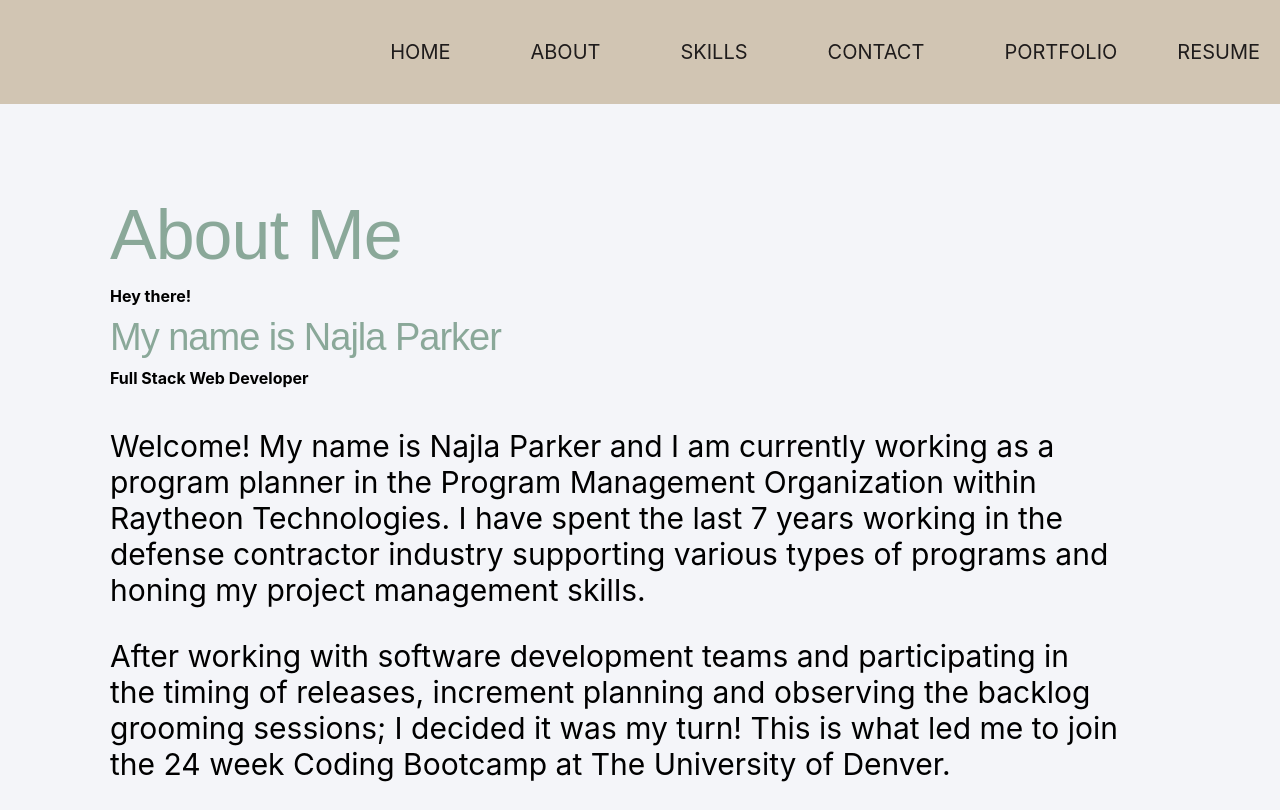
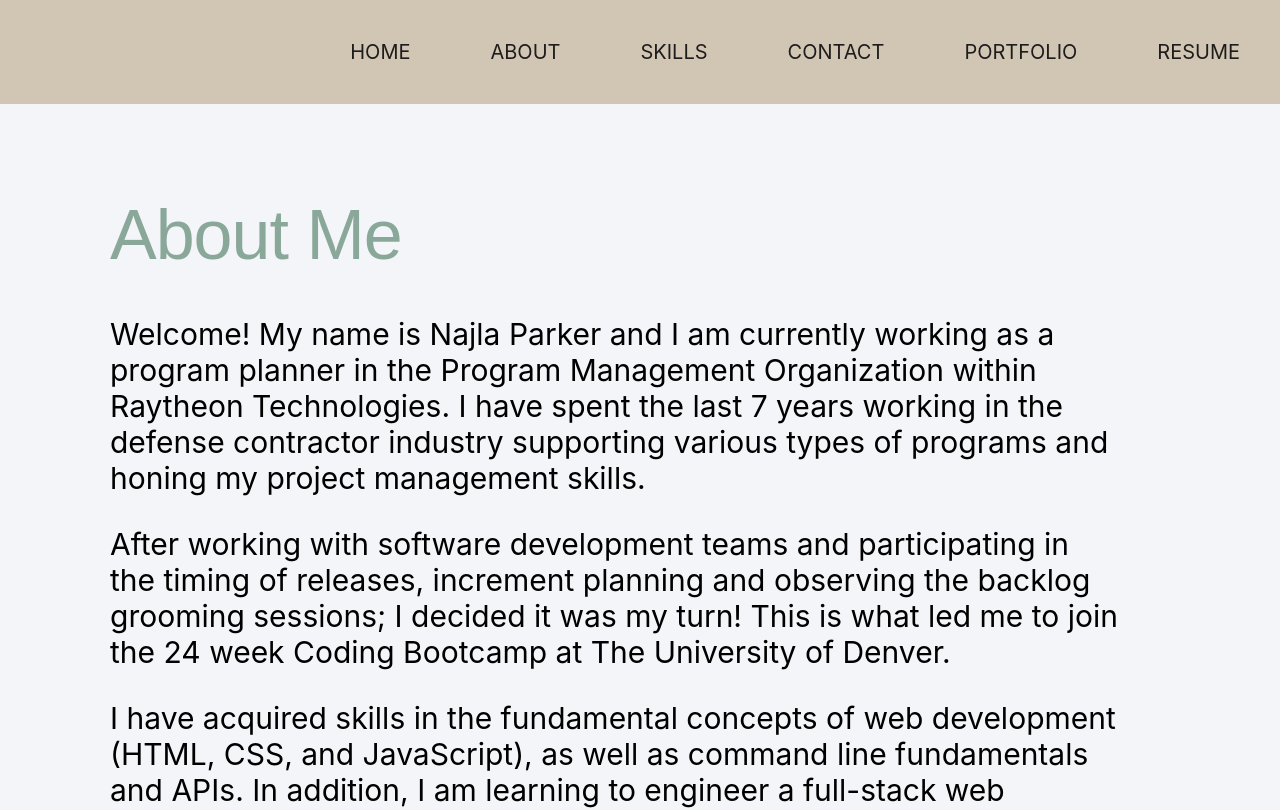
Before and after one commit to nparker80/Najla_Coding_Portfolio, a React (Create React App) app: page /about in a window 1280 px wide. Shown: the top 810 px of the page. Built offline with nearby package versions, Linux system fonts and the light colour scheme.

Commit message:
Adding CSS styling

```diff
--- a/src/App.css
+++ b/src/App.css
@@ -5,7 +5,6 @@
   outline: 0;
   font-size: 100%;
   vertical-align: baseline;
-  background: transparent;
 }
 
 .condiv {
@@ -30,7 +29,8 @@ h1 {
 
 a:hover,
 a:focus {
-  color: whitesmoke;
+  color: #5C6E58;
+  font-size: 25px;
 }
 
 /*  5. Images  --------------------------------------------------------- */
--- a/src/components/Navbar.css
+++ b/src/components/Navbar.css
@@ -16,7 +16,7 @@ nav ul {
 }
 
 .resume {
-  padding: 20px;
+  padding: 40px;
   font-size: 20px;
   list-style-type: none;
   color: white !important;
@@ -29,14 +29,6 @@ nav ul li {
   margin: 40px;
 }
 
-.resume {
-  font-size: 20px;
-  list-style-type: none;
-  color: white !important;
-  display: flex;
-  align-items: right;
-}
-
 .active {
   font-weight: bolder;
 }
--- a/src/contents/About.css
+++ b/src/contents/About.css
@@ -1,7 +1,3 @@
-.App {
-  background-color: aqua;
-}
-
 .subtopic {
   font-size: 70px;
   margin: 10px 10px 30px 10px !important;
--- a/src/contents/About.jsx
+++ b/src/contents/About.jsx
@@ -6,9 +6,6 @@ class About extends Component {
       <div className="condiv">
 
         <h1 className="subtopic">About Me</h1>
-        <h4>Hey there!</h4>
-        <h1>My name is Najla Parker</h1>
-        <h3>Full Stack Web Developer</h3>
         <br></br>
         <p> Welcome! My name is Najla Parker and I am currently working as a program planner in the Program
           Management
--- a/src/contents/Home.css
+++ b/src/contents/Home.css
@@ -19,6 +19,7 @@ span {
 .typingeffect {
   display: block;
   text-transform: lowercase;
+  padding: 40px 0px 0px 250px;
   font-weight: bold;
   color: #F2D349;
   font-family: 'Dancing Script', cursive;
--- a/src/contents/Home.jsx
+++ b/src/contents/Home.jsx
@@ -1,6 +1,6 @@
 import React, { Component } from 'react';
 import ReactTypingEffect from 'react-typing-effect';
-import profilepic from '../assets/najla.JPG';
+import profilepic from '../assets/najla.jpg';
 import './Home.css';
 import Social from '../components/Social';
 
@@ -9,9 +9,10 @@ class Home extends Component {
     return (
       <div className="condiv home">
         <img src={profilepic} alt="ProfilePic" className="profilepic"></img>
-        <h1 className="introduction">Hey and hi!<span>
-          <br></br>My name is Najla and I am a full stack web developer.</span></h1>
-        <ReactTypingEffect className="typingeffect" text={['Welcome to my portfolio']} speed={100} eraseDelay={2000} />
+        <h1 className="introduction">Hey and hi,<span>
+          <br></br>
+          My name is Najla and I am a full stack web developer.</span></h1>
+        <ReactTypingEffect className="typingeffect" text={['Welcome to my portfolio!']} speed={100} eraseDelay={2000} />
         <Social />
       </div>
     )
```
